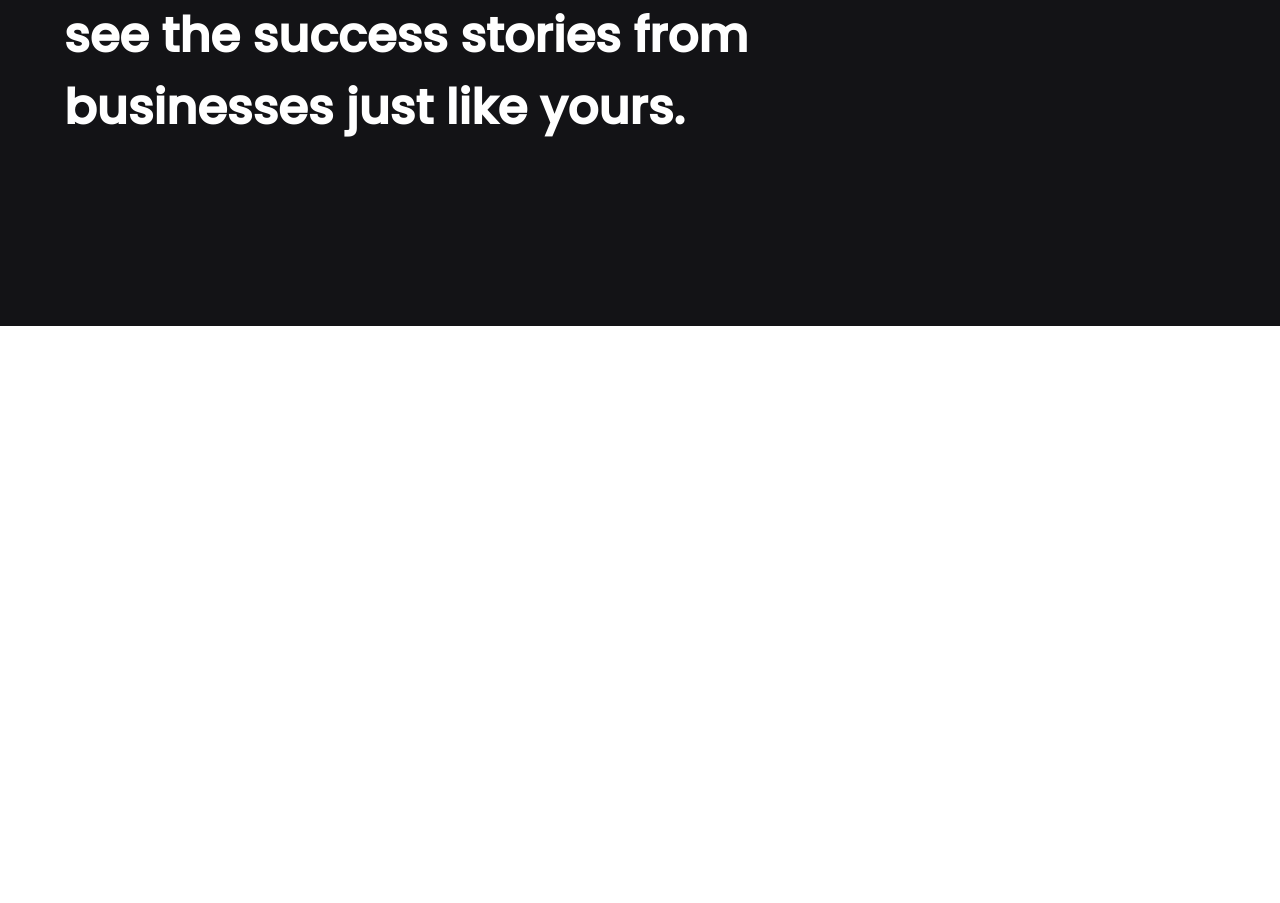
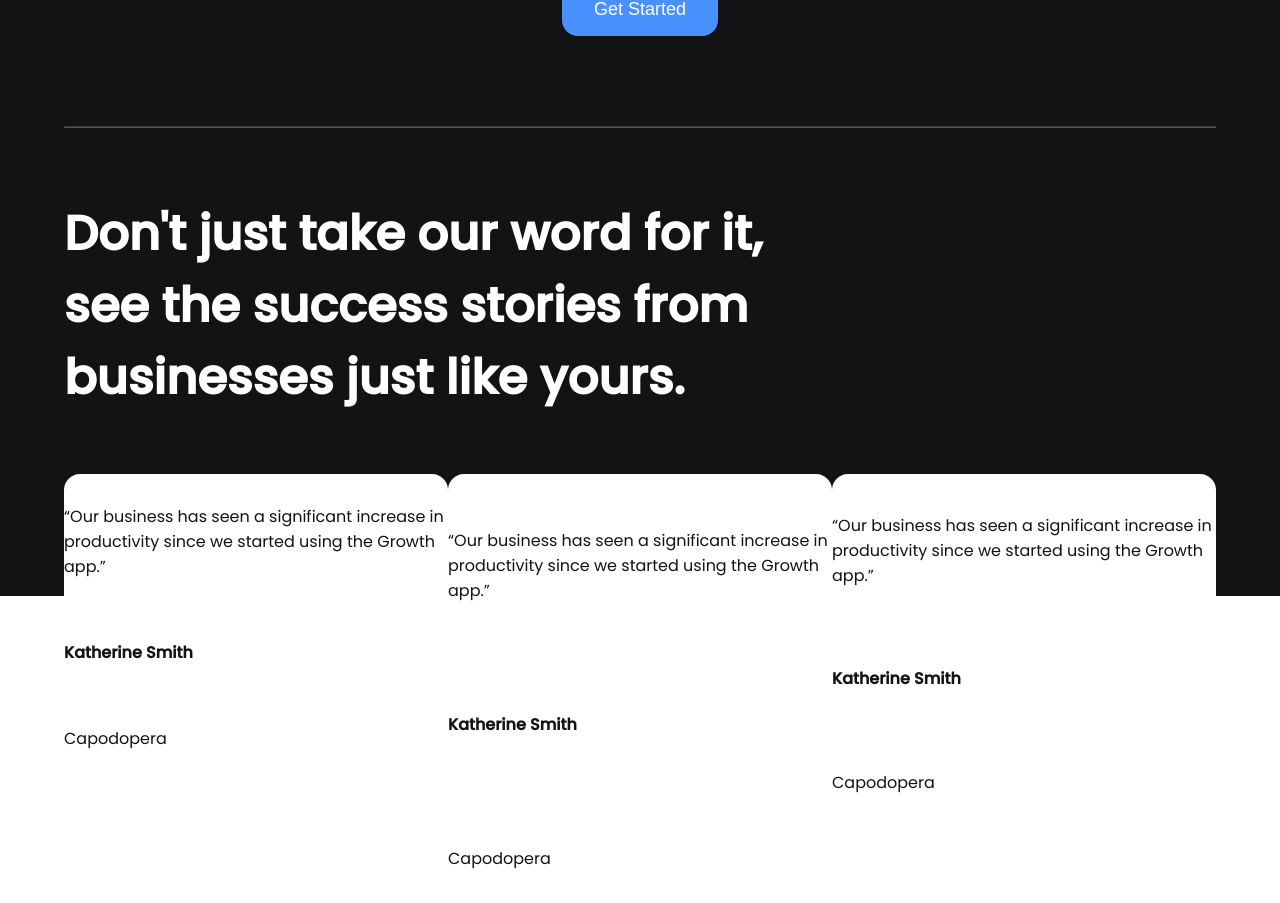
Before and after one commit to Erzyelc/growth-landing-page, a website built with Vite: page index.html in a window 1280 px wide. Shown: the part 1485-2388 px from the top of the page. Before the commit the page ends 1811 px from the top, so only its background shows below. Built offline with nearby package versions, Linux system fonts and the light colour scheme; files whose address does not match are found by name.

Commit message:
added more html structure

```diff
--- a/index.html
+++ b/index.html
@@ -57,6 +57,23 @@
     <div class="testimonies__content-container">
       <hr>
       <h2>Don't just take our word for it, see the success stories from businesses just like yours.</h2>
+      <div class="testimonies__content__cards-container">
+        <div class="testimonies__content__card short">
+          <p>“Our business has seen a significant increase in productivity since we started using the Growth app.”</p>
+          <h4>Katherine Smith</h4>
+          <p>Capodopera</p>
+        </div>
+        <div class="testimonies__content__card tall">
+          <p>“Our business has seen a significant increase in productivity since we started using the Growth app.”</p>
+          <h4>Katherine Smith</h4>
+          <p>Capodopera</p>
+        </div>
+        <div class="testimonies__content__card medium">
+          <p>“Our business has seen a significant increase in productivity since we started using the Growth app.”</p>
+          <h4>Katherine Smith</h4>
+          <p>Capodopera</p>
+        </div>
+      </div>
     </div>
   </section>
 </body>
--- a/style.css
+++ b/style.css
@@ -47,14 +47,13 @@
 
 .intro__content{
   font-family: 'Poppins', sans-serif;
-  width: 90%;
+  width: 87%;
   margin: 0 auto;
   margin-top: 60px;
   display: flex;
   flex-direction: column;
-  justify-content:space-around;
-  height: 30vh;
-  position: relative;
+  justify-content: space-around;
+  min-height: 60vh;
 }
 
 .intro__content h1{
@@ -101,10 +100,7 @@
   background-color: #e5e5e5;
 }
 
-.intro__content-images{
-  position: absolute;
-  top: 300px;
-}
+
 
 .image1{
   z-index: 1;
@@ -116,9 +112,9 @@
 
 .video__content{
   background-color: #131316;
-  height: 60vh;
+  min-height: 58vh;
   width: 100%;
-  margin-top: 400px;
+  margin-top: 60px;
   display: flex;
   flex-direction: column;
   align-items: center;
@@ -132,6 +128,7 @@
   margin-top: 70px;
   width: 55%;
   text-align: center;
+  margin-bottom: 20px;
 }
 
 
@@ -143,6 +140,7 @@
   font-weight: 500;
   background-color: #4891FF;
   color: #fff;
+  margin-top: 40px;
 }
 
 .video__content-btn:hover{
@@ -172,7 +170,35 @@
   width: 63%;
 }
 
+.testimonies__content__cards-container{
+  display: flex;
+  justify-content: space-between;
+  margin-top: 60px;
+}
 
+.testimonies__content__card{
+  font-family: 'Poppins', sans-serif;
+  color: #131316;
+  background-color: white;
+  width: 405px;
+  border-radius: 16px;
+  display: flex;
+  flex-direction: column;
+  justify-content: space-around;
+  align-items: flex-start;
+}
+
+.short{
+  height: 308px;
+}
+
+.tall{
+  height: 452px;
+}
+
+.medium{
+  height: 360px;
+}
 
 
 
@@ -206,7 +232,7 @@
     flex-direction: column;
     align-items: center;
     justify-content: space-around;
-    height: 400px;
+    min-height: 60vh;
   }
 
   .intro__content h1{
@@ -241,8 +267,8 @@
   }
 
   .intro__content-images{
-    margin-top: 150px;
     width: 100%;
+    margin-top: 20px;
   }
 
   .image1{
@@ -257,8 +283,7 @@
   }
 
   .video__content{
-    height: 40vh;
-    margin-top: 620px;
+    min-height: 60vh;
   }
 
   .video__content h2{
```
